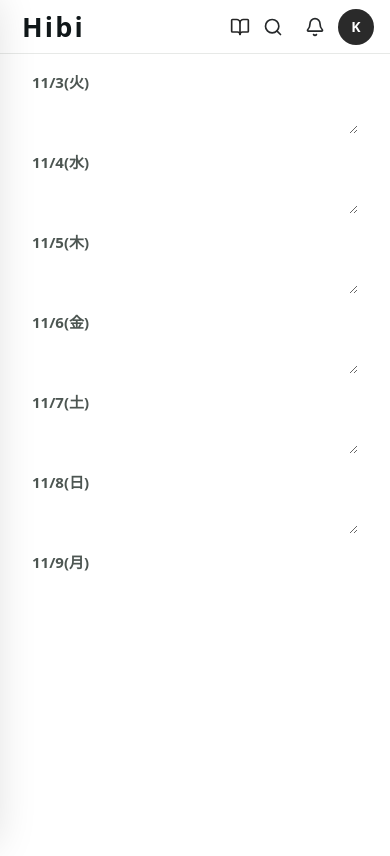
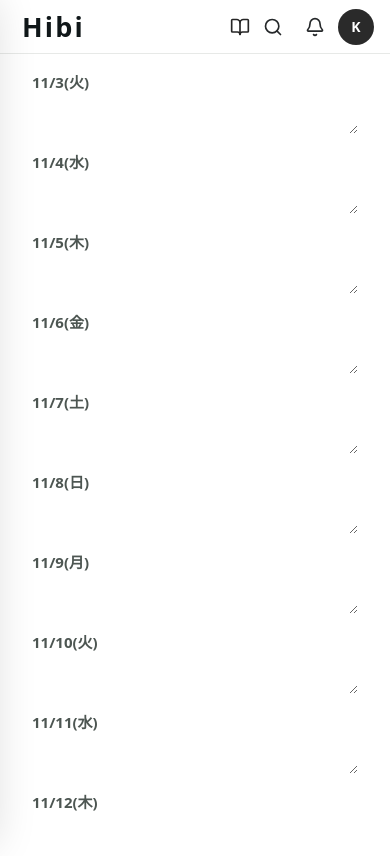
Before and after one commit to kotasimo/diary.codex, a Next.js app: page / in a window 390 px wide. Both pictures are taken after a click on the button 240 px from the left and 26 px from the top of the page. Shown: the top 856 px of the page. Built offline with nearby package versions, Linux system fonts and the light colour scheme.

Commit message:
extend records scroll area to viewport

```diff
--- a/app/quiet.css
+++ b/app/quiet.css
@@ -1420,8 +1420,8 @@ body {
   display: flex;
   flex-direction: column;
   gap: 0;
-  height: min(620px, calc(100vh - 110px));
-  min-height: 360px;
+  height: calc(100vh - 61px);
+  min-height: 0;
   overflow-y: auto;
   overscroll-behavior: contain;
   touch-action: pan-y;
@@ -1665,7 +1665,7 @@ body {
   .records-heading h1 { font-size: 22px; }
   .records-heading p:last-child { font-size: 11px; }
   .records-body { padding: 0; }
-  .records-form { height: min(540px, calc(100vh - 90px)); min-height: 320px; padding: 10px 16px; }
+  .records-form { height: calc(100vh - 54px); padding: 10px 16px; }
   .record-day { padding: 7px 0 10px; }
   .records-save { margin: 10px 16px 18px auto; }
   .records-genres { margin: 18px 0 12px; }
```
